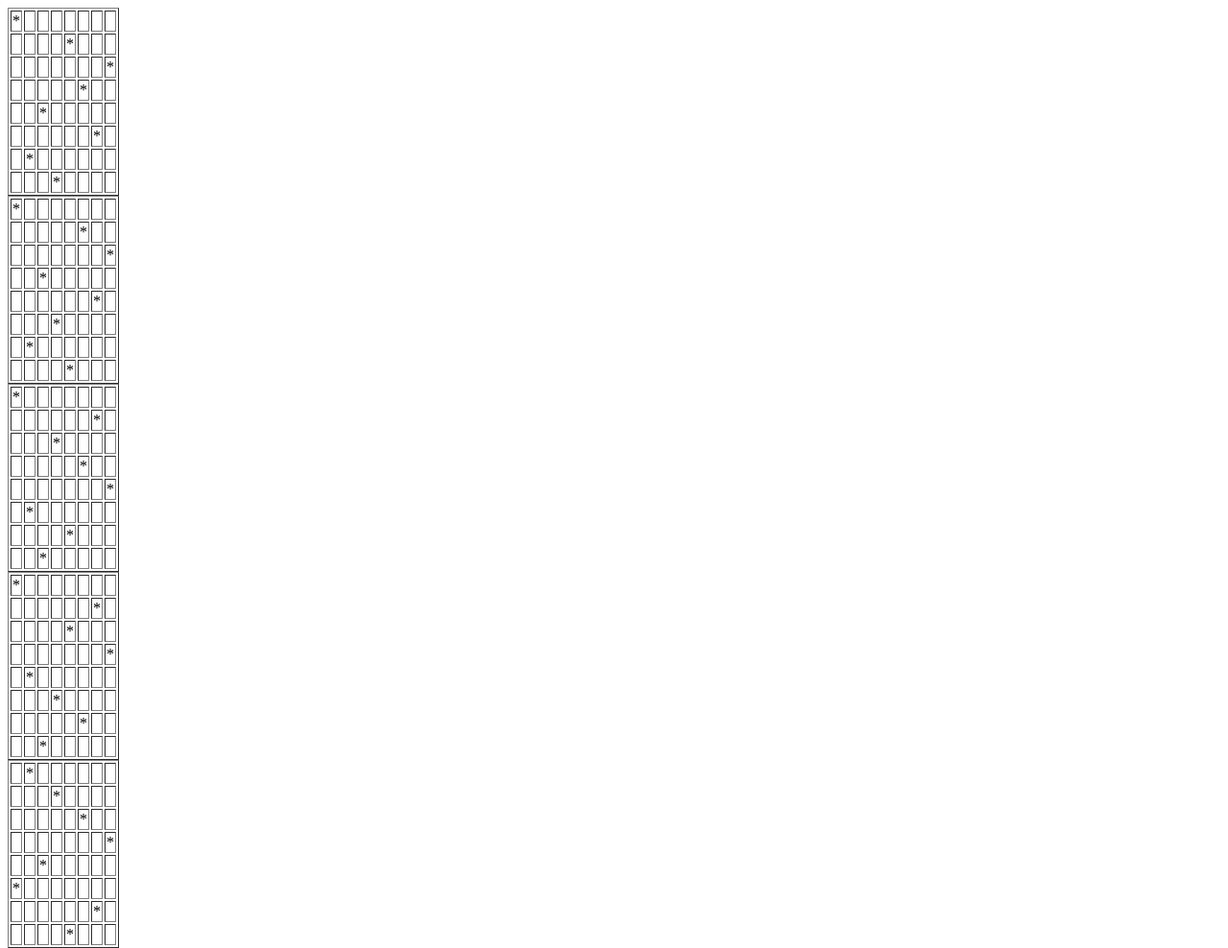
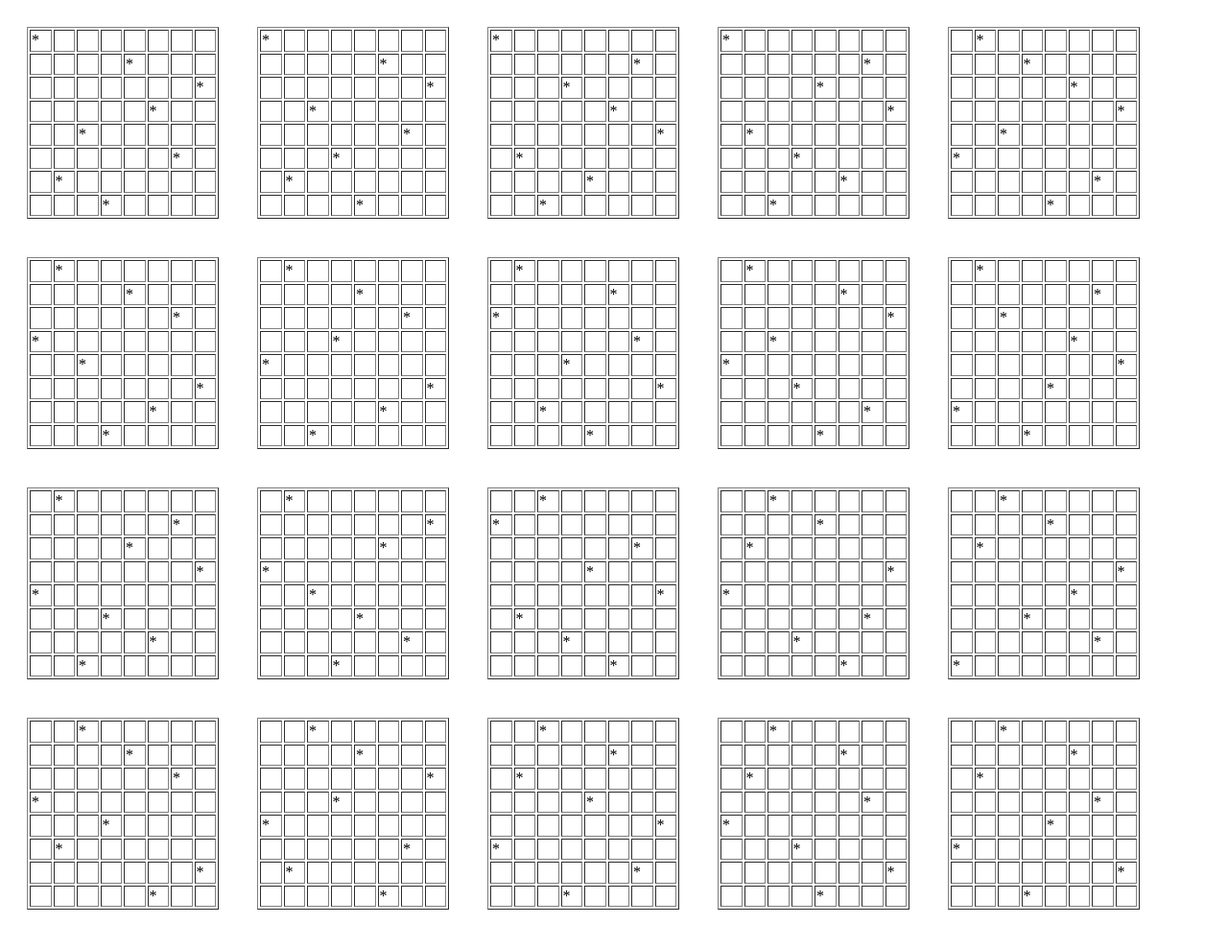
Before and after one commit to md2perpe/EightQueens, a plain HTML site: page index.htm in a window 1280 px wide. Shown: the top 988 px of the page at 96% size. Drawn offline with Linux system fonts and the light colour scheme.

Commit message:
Formatting of boards.

```diff
--- a/index.htm
+++ b/index.htm
@@ -1,2 +1,13 @@
 <!doctype html>
-<script type="text/javascript" src="queens.js"></script>
+<style type="text/css">
+table {
+	width: 200px;
+	height: 200px;
+
+	display: float;
+	float: left;
+
+	margin: 20px;
+}
+</style>
+<script type="application/javascript" src="queens.js"></script>
```
